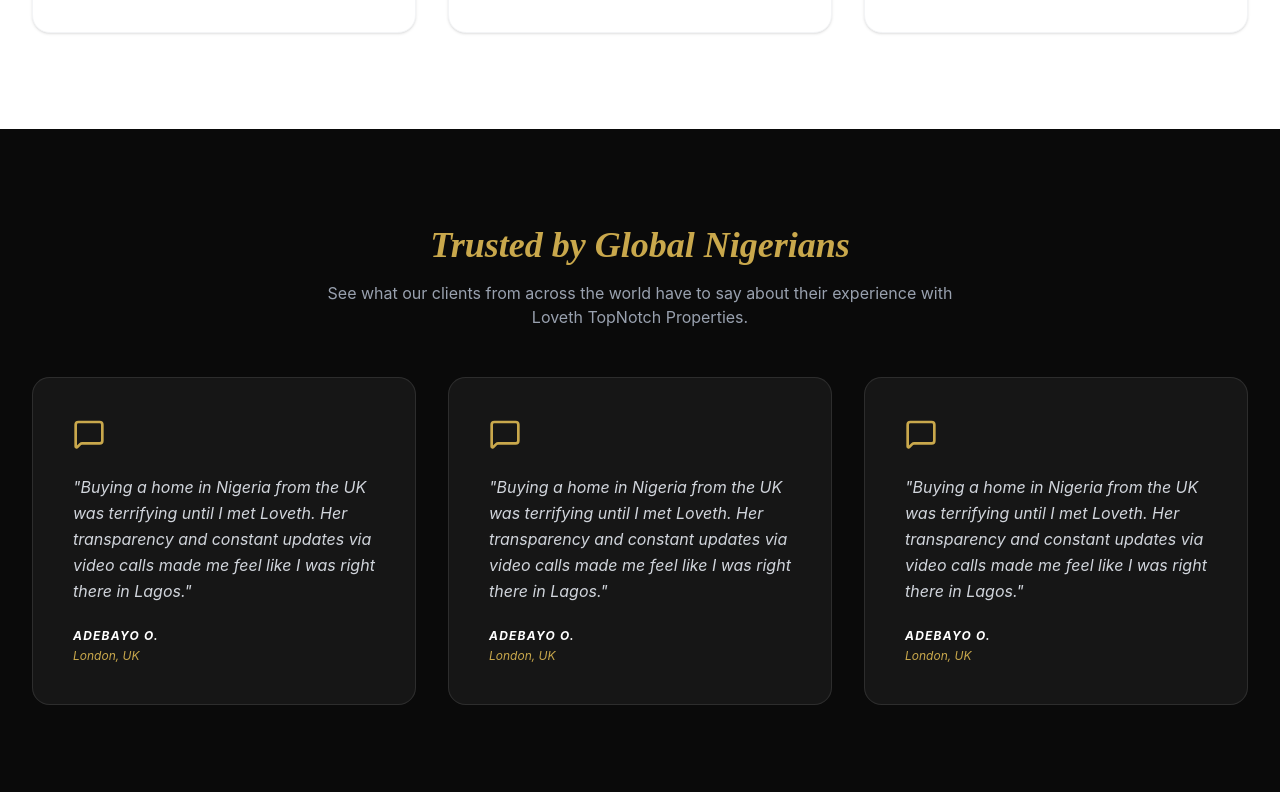
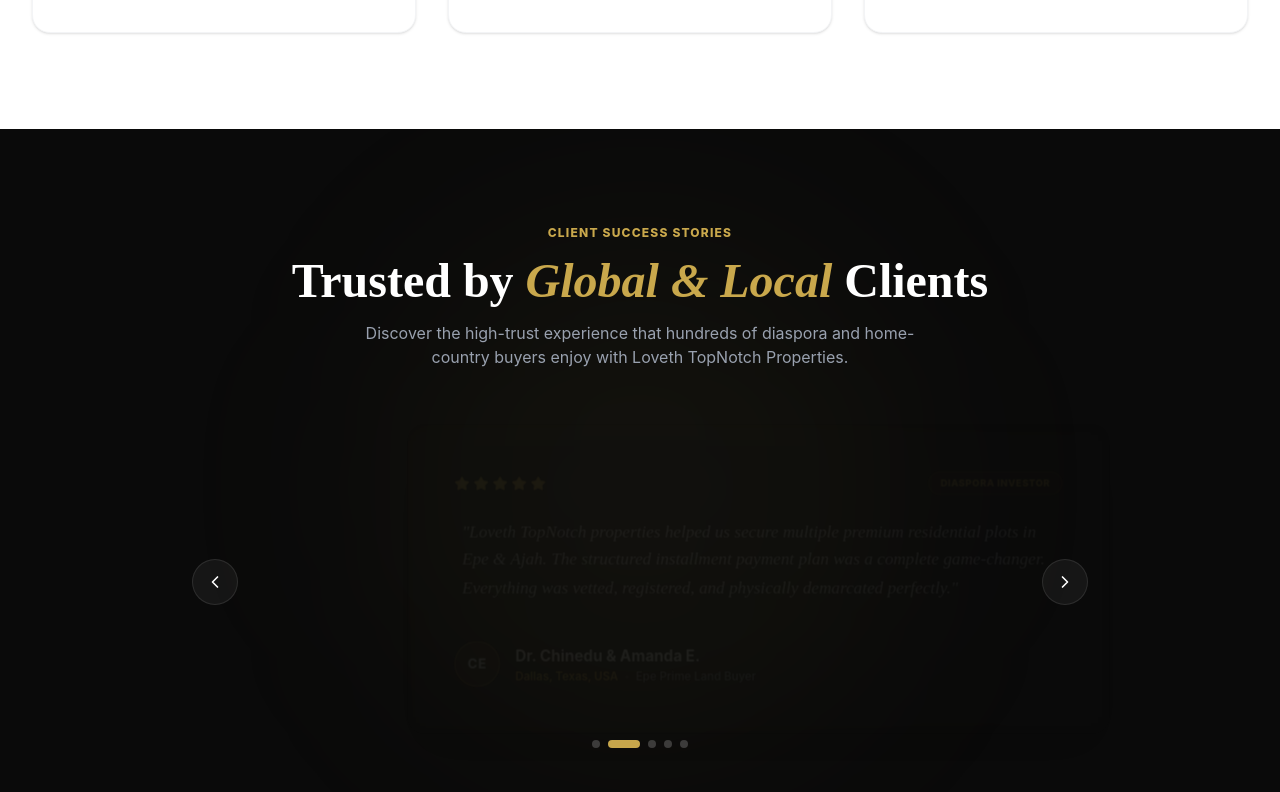
Before and after one commit to Femizysilver/Loveth-Topnotch, a React (Vite) app: page / in a window 1280 px wide. Shown: the part 2848-3640 px from the top of the page. Built offline with nearby package versions, Linux system fonts and the light colour scheme; no server answers; the database is empty.

Commit message:
feat(home): add customer testimonials section
Introduce a dynamic testimonial carousel to showcase client success stories and build social proof for local and diaspora investors.

```diff
--- a/src/pages/HomePage.tsx
+++ b/src/pages/HomePage.tsx
@@ -1,15 +1,100 @@
 import Hero from "@/components/home/Hero";
 import { Button } from "@/components/ui/button";
 import { Link } from "react-router-dom";
-import { motion } from "motion/react";
-import { Home, LandPlot, Key, ShieldCheck, Globe, TrendingUp, Users, MessageSquare, Loader2, CheckCircle2 } from "lucide-react";
+import { motion, AnimatePresence } from "motion/react";
+import { Home, LandPlot, Key, ShieldCheck, Globe, TrendingUp, Users, MessageSquare, Loader2, CheckCircle2, ChevronLeft, ChevronRight, Star, Quote } from "lucide-react";
 import { LOVETH_CONTACT } from "@/constants";
-import { useState, useMemo } from "react";
+import { useState, useMemo, useEffect } from "react";
 import { db } from "@/lib/firebase";
 import { collection, addDoc, serverTimestamp } from "firebase/firestore";
 import { handleFirestoreError } from "@/lib/errorHandlers";
 import { useProperties } from "@/hooks/useProperties";
 import PropertyCard from "@/components/properties/PropertyCard";
+
+interface Testimonial {
+  name: string;
+  location: string;
+  tag: string;
+  quote: string;
+  rating: number;
+  avatar: string;
+  property: string;
+}
+
+const TESTIMONIALS: Testimonial[] = [
+  {
+    name: "Adebayo Oyetunji",
+    location: "London, UK",
+    tag: "Diaspora Client",
+    quote: "Buying a luxury duplex in Nigeria while living in London was initially stressful. Loveth provided end-to-end transparency, high-definition video walkthroughs, verified titles, and seamless documentation. Her team made me feel completely present in Lagos!",
+    rating: 5,
+    avatar: "AO",
+    property: "Lekki Phase 1 Terrace Buyer"
+  },
+  {
+    name: "Dr. Chinedu & Amanda E.",
+    location: "Dallas, Texas, USA",
+    tag: "Diaspora Investor",
+    quote: "Loveth TopNotch properties helped us secure multiple premium residential plots in Epe & Ajah. The structured installment payment plan was a complete game-changer. Everything was vetted, registered, and physically demarcated perfectly.",
+    rating: 5,
+    avatar: "CE",
+    property: "Epe Prime Land Buyer"
+  },
+  {
+    name: "Yetunde Alabi",
+    location: "Toronto, Canada",
+    tag: "Diaspora Client",
+    quote: "I highly recommend Loveth's agency. She doesn't just sell property; she sells genuine peace of mind. Her constant live video inspections and detailed analysis of materials and neighborhood value made all the difference. She is incredibly trustworthy!",
+    rating: 5,
+    avatar: "YA",
+    property: "Sangotedo Residential Plot Owner"
+  },
+  {
+    name: "Chief Alhaji Bashir M.",
+    location: "Abuja, Nigeria",
+    tag: "Local Corporate Investor",
+    quote: "As a local institutional developer, I appreciate high-efficiency consulting. Loveth's understanding of land titles, gazettes, and real estate ROI is outstanding. We closed transactions with complete regulatory compliance. Absolute 5-star standard.",
+    rating: 5,
+    avatar: "BM",
+    property: "Maitama Commercial Land Client"
+  },
+  {
+    name: "Chief Mrs. Amara Kalu",
+    location: "Lekki, Lagos, Nigeria",
+    tag: "Lagos Resident Buyer",
+    quote: "I bought a 5-bedroom luxury duplex through Loveth and she was brilliant. She helped negotiate terms and handled physical handover ceremonies like a first-class professional. She's the best realtor I have worked with in Nigeria.",
+    rating: 5,
+    avatar: "AK",
+    property: "Luxury 5BR Duplex Owner"
+  }
+];
+
+const slideVariants = {
+  enter: (direction: number) => ({
+    x: direction > 0 ? 120 : -120,
+    opacity: 0,
+    scale: 0.95
+  }),
+  center: {
+    x: 0,
+    opacity: 1,
+    scale: 1,
+    transition: {
+      x: { type: "spring" as const, stiffness: 300, damping: 30 },
+      opacity: { duration: 0.25 },
+      scale: { duration: 0.25 }
+    }
+  },
+  exit: (direction: number) => ({
+    x: direction < 0 ? 120 : -120,
+    opacity: 0,
+    scale: 0.95,
+    transition: {
+      x: { type: "spring" as const, stiffness: 300, damping: 30 },
+      opacity: { duration: 0.2 }
+    }
+  })
+};
 
 export default function HomePage() {
   const { properties: dbProperties } = useProperties(3);
@@ -22,6 +107,30 @@
   });
   const [submitting, setSubmitting] = useState(false);
   const [submitted, setSubmitted] = useState(false);
+
+  // Testimonials Carousel State
+  const [testimonialIndex, setTestimonialIndex] = useState(0);
+  const [direction, setDirection] = useState(0);
+  const [isHovered, setIsHovered] = useState(false);
+
+  const nextTestimonial = () => {
+    setDirection(1);
+    setTestimonialIndex((prev) => (prev + 1) % TESTIMONIALS.length);
+  };
+
+  const prevTestimonial = () => {
+    setDirection(-1);
+    setTestimonialIndex((prev) => (prev - 1 + TESTIMONIALS.length) % TESTIMONIALS.length);
+  };
+
+  useEffect(() => {
+    if (isHovered) return;
+    const interval = setInterval(() => {
+      setDirection(1);
+      setTestimonialIndex((prev) => (prev + 1) % TESTIMONIALS.length);
+    }, 6000);
+    return () => clearInterval(interval);
+  }, [isHovered]);
 
   const featuredProperties = useMemo(() => {
     const fallbackMocks = [
@@ -190,27 +299,133 @@
         </div>
       </section>
 
-      {/* Testimonials */}
-      <section className="bg-[#0A0A0A] text-white py-24">
-        <div className="max-w-7xl mx-auto px-4 sm:px-6 lg:px-8 text-center space-y-12">
+      {/* Testimonials Carousel Section */}
+      <section
+        className="bg-[#0A0A0A] text-white py-24 overflow-hidden relative"
+        onMouseEnter={() => setIsHovered(true)}
+        onMouseLeave={() => setIsHovered(false)}
+      >
+        {/* Subtle gold decorative glow */}
+        <div className="absolute top-1/2 left-1/2 -translate-x-1/2 -translate-y-1/2 w-[500px] h-[500px] bg-[#C9A84C]/5 blur-[120px] rounded-full pointer-events-none" />
+
+        <div className="max-w-4xl mx-auto px-4 sm:px-6 lg:px-8 text-center space-y-12 relative z-10">
           <div className="space-y-4">
-            <h2 className="text-4xl font-bold font-serif italic text-[#C9A84C]">Trusted by Global Nigerians</h2>
-            <p className="text-gray-400 max-w-2xl mx-auto">See what our clients from across the world have to say about their experience with Loveth TopNotch Properties.</p>
+            <motion.span
+              initial={{ opacity: 0, y: 15 }}
+              whileInView={{ opacity: 1, y: 0 }}
+              viewport={{ once: true }}
+              className="text-xs uppercase tracking-widest font-extrabold text-[#C9A84C] block"
+            >
+              Client Success Stories
+            </motion.span>
+            <motion.h2
+              initial={{ opacity: 0, y: 15 }}
+              whileInView={{ opacity: 1, y: 0 }}
+              viewport={{ once: true }}
+              className="text-3xl md:text-5xl font-bold font-serif"
+            >
+              Trusted by <span className="italic font-serif text-[#C9A84C]">Global & Local</span> Clients
+            </motion.h2>
+            <motion.p
+              initial={{ opacity: 0, y: 15 }}
+              whileInView={{ opacity: 1, y: 0 }}
+              viewport={{ once: true }}
+              className="text-gray-400 max-w-xl mx-auto text-sm md:text-base font-sans"
+            >
+              Discover the high-trust experience that hundreds of diaspora and home-country buyers enjoy with Loveth TopNotch Properties.
+            </motion.p>
           </div>
 
-          <div className="grid grid-cols-1 md:grid-cols-3 gap-8">
-            {[1, 2, 3].map((i) => (
-              <div key={i} className="p-10 border border-white/10 rounded-3xl bg-white/5 space-y-6 text-left italic">
-                <MessageSquare className="text-[#C9A84C]" size={32} />
-                <p className="text-gray-300 leading-relaxed">
-                  "Buying a home in Nigeria from the UK was terrifying until I met Loveth. Her transparency and constant updates via video calls made me feel like I was right there in Lagos."
-                </p>
-                <div>
-                  <p className="font-bold text-white tracking-widest uppercase text-xs">Adebayo O.</p>
-                  <p className="text-[#C9A84C] text-xs mt-1">London, UK</p>
-                </div>
+          <div className="relative px-2 md:px-12">
+            <div className="min-h-[360px] md:min-h-[260px] flex items-center justify-center relative">
+              <AnimatePresence initial={false} custom={direction} mode="wait">
+                <motion.div
+                  key={testimonialIndex}
+                  custom={direction}
+                  variants={slideVariants}
+                  initial="enter"
+                  animate="center"
+                  exit="exit"
+                  className="w-full text-left p-6 md:p-12 border border-white/10 rounded-3xl bg-white/5 backdrop-blur-md flex flex-col justify-between space-y-6 shadow-2xl relative"
+                >
+                  {/* Card Top: Stars & Quote Icon */}
+                  <div className="flex justify-between items-center">
+                    <div className="flex items-center gap-1 text-[#C9A84C]">
+                      {[...Array(TESTIMONIALS[testimonialIndex].rating)].map((_, idx) => (
+                        <Star key={idx} size={16} fill="currentColor" className="text-[#C9A84C]" />
+                      ))}
+                    </div>
+                    <span className="bg-[#C9A84C]/10 text-[#C9A84C] text-[10px] uppercase tracking-wider font-extrabold py-1 px-3 rounded-full border border-[#C9A84C]/25 font-sans">
+                      {TESTIMONIALS[testimonialIndex].tag}
+                    </span>
+                  </div>
+
+                  {/* Card Quote */}
+                  <div className="relative">
+                    <Quote className="absolute -top-6 -left-4 text-white/5 w-16 h-16 pointer-events-none" />
+                    <p className="text-gray-200 text-sm md:text-lg leading-relaxed font-serif italic relative z-10 pl-2">
+                      "{TESTIMONIALS[testimonialIndex].quote}"
+                    </p>
+                  </div>
+
+                  {/* Card Footer: User details */}
+                  <div className="flex items-center gap-4 pt-4 border-t border-white/5">
+                    <div className="w-12 h-12 rounded-full bg-[#C9A84C]/20 border border-[#C9A84C]/50 flex items-center justify-center text-white font-bold text-sm tracking-wider font-sans shrink-0">
+                      {TESTIMONIALS[testimonialIndex].avatar}
+                    </div>
+                    <div>
+                      <h4 className="font-bold text-white text-sm md:text-base font-sans">{TESTIMONIALS[testimonialIndex].name}</h4>
+                      <p className="text-[11px] md:text-xs text-gray-400 font-medium flex flex-wrap items-center gap-1 md:gap-1.5 mt-0.5 font-sans">
+                        <span className="text-[#C9A84C] font-semibold">{TESTIMONIALS[testimonialIndex].location}</span>
+                        <span className="text-white/20">•</span>
+                        <span>{TESTIMONIALS[testimonialIndex].property}</span>
+                      </p>
+                    </div>
+                  </div>
+                </motion.div>
+              </AnimatePresence>
+            </div>
+
+            {/* Navigation Controls */}
+            <div className="flex justify-between items-center mt-8 md:mt-0">
+              {/* Desktop arrow left */}
+              <button
+                type="button"
+                onClick={prevTestimonial}
+                className="md:absolute md:top-1/2 md:-left-8 md:-translate-y-1/2 p-3 rounded-full border border-white/10 hover:border-[#C9A84C] bg-white/5 hover:bg-[#C9A84C] hover:text-black text-white transition-all cursor-pointer z-20 group"
+                aria-label="Previous testimonial"
+              >
+                <ChevronLeft size={20} className="transition-transform group-hover:-translate-x-0.5" />
+              </button>
+
+              {/* Dot indicators */}
+              <div className="flex items-center gap-2 mx-auto">
+                {TESTIMONIALS.map((_, idx) => (
+                  <button
+                    key={idx}
+                    type="button"
+                    onClick={() => {
+                      setDirection(idx > testimonialIndex ? 1 : -1);
+                      setTestimonialIndex(idx);
+                    }}
+                    className={`h-2 rounded-full transition-all cursor-pointer ${
+                      idx === testimonialIndex ? "w-8 bg-[#C9A84C]" : "w-2 bg-white/20 hover:bg-white/40"
+                    }`}
+                    aria-label={`Go to slide ${idx + 1}`}
+                  />
+                ))}
               </div>
-            ))}
+
+              {/* Desktop arrow right */}
+              <button
+                type="button"
+                onClick={nextTestimonial}
+                className="md:absolute md:top-1/2 md:-right-8 md:-translate-y-1/2 p-3 rounded-full border border-white/10 hover:border-[#C9A84C] bg-white/5 hover:bg-[#C9A84C] hover:text-black text-white transition-all cursor-pointer z-20 group"
+                aria-label="Next testimonial"
+              >
+                <ChevronRight size={20} className="transition-transform group-hover:translate-x-0.5" />
+              </button>
+            </div>
           </div>
         </div>
       </section>
```
